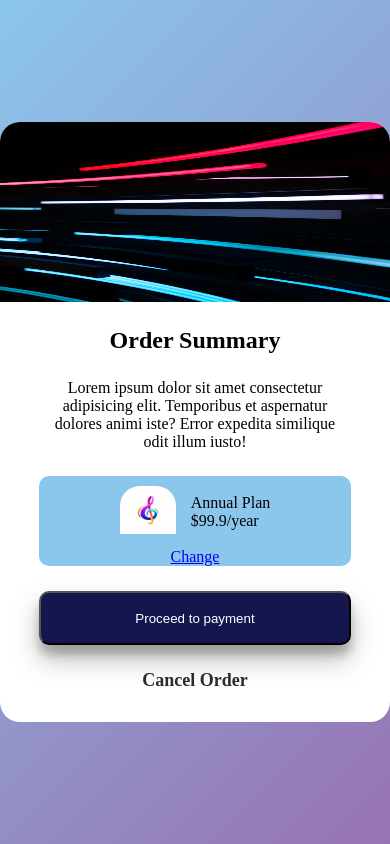
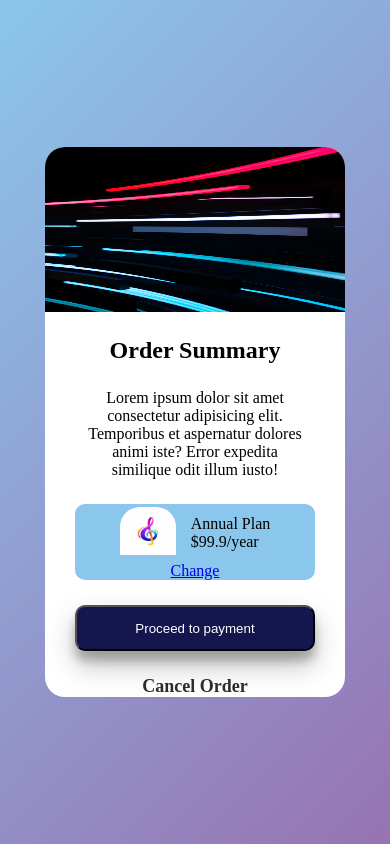
Before and after one commit to pratyushk818/Carrd-1, a plain HTML site: page index.html in a window 390 px wide. Drawn offline with Linux system fonts and the light colour scheme.

Commit message:
Update style.css

```diff
--- a/style.css
+++ b/style.css
@@ -105,3 +105,10 @@
         height:650px;
     }
 }
+@media(max-width:420px)
+{
+    .card{
+        height:550px;
+        width:300px;
+    }
+}
```
